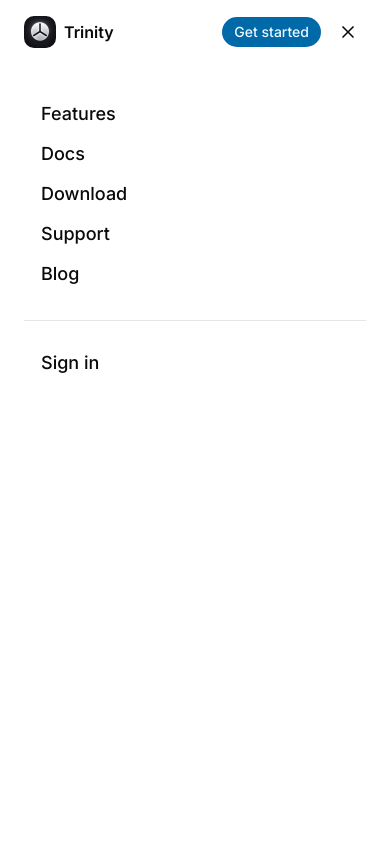
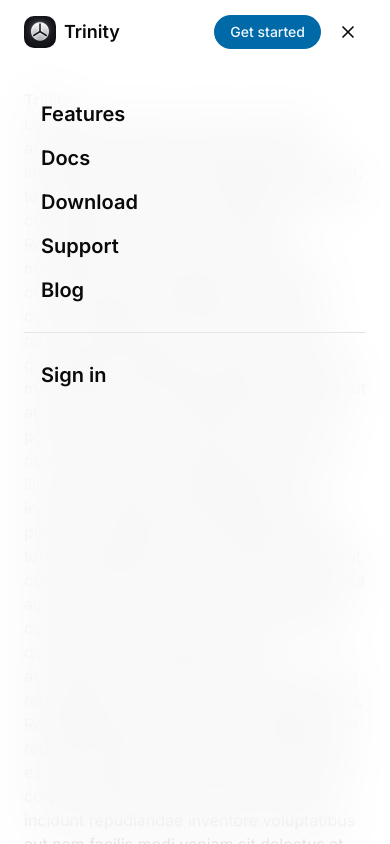
Before and after one commit to shravzzv/trinity, a Next.js app: page / in a window 390 px wide. Both pictures are taken after a click on the button 348 px from the left and 32 px from the top of the page. Shown: the top 844 px of the page. Built offline with nearby package versions, Linux system fonts and the light colour scheme.

Commit message:
feat: attach site's navbar overlay

```diff
--- /dev/null
+++ b/components/site-navbar-overlay.tsx
@@ -0,0 +1,107 @@
+'use client'
+
+import { siteLinks } from '@/constants/navigation'
+import { cn } from '@/lib/utils'
+import { motion } from 'motion/react'
+import Link from 'next/link'
+import { usePathname } from 'next/navigation'
+import { Button } from './ui/button'
+
+interface SiteNavbarOverlayProps {
+  onClose: () => void
+}
+
+const overlayVariants = {
+  hidden: {
+    opacity: 0,
+    y: -12,
+  },
+  visible: {
+    opacity: 1,
+    y: 0,
+    transition: {
+      duration: 0.25,
+      staggerChildren: 0.05,
+      when: 'beforeChildren',
+    },
+  },
+  exit: {
+    opacity: 0,
+    y: -12,
+    transition: {
+      duration: 0.25,
+      staggerChildren: 0.05,
+      staggerDirection: -1,
+      when: 'afterChildren',
+    },
+  },
+}
+
+const itemVariants = {
+  hidden: {
+    opacity: 0,
+    y: 12,
+  },
+  visible: {
+    opacity: 1,
+    y: 0,
+    transition: {
+      duration: 0.2,
+    },
+  },
+  exit: {
+    opacity: 0,
+    y: 12,
+    transition: {
+      duration: 0.15,
+    },
+  },
+}
+
+export default function SiteNavbarOverlay({ onClose }: SiteNavbarOverlayProps) {
+  const pathname = usePathname()
+
+  return (
+    <motion.div
+      className='bg-background/80 fixed inset-x-0 top-16 bottom-0 flex flex-col gap-6 px-6 py-8 backdrop-blur-xl lg:hidden'
+      initial='hidden'
+      animate='visible'
+      exit='exit'
+      variants={overlayVariants}
+    >
+      <div className='flex flex-col items-start gap-2'>
+        {siteLinks.map((link) => {
+          const isActive = pathname.startsWith(link.href)
+
+          return (
+            <motion.div key={link.href} variants={itemVariants}>
+              <Button
+                asChild
+                size='lg'
+                onClick={onClose}
+                variant={isActive ? 'secondary' : 'ghost'}
+                className='text-foreground justify-start text-xl font-semibold'
+              >
+                <Link href={link.href}>{link.name}</Link>
+              </Button>
+            </motion.div>
+          )
+        })}
+      </div>
+
+      <motion.div variants={itemVariants} className='border-t pt-6'>
+        <Button
+          asChild
+          size='lg'
+          onClick={onClose}
+          variant={pathname.startsWith('/signin') ? 'secondary' : 'ghost'}
+          className={cn(
+            'text-foreground w-full justify-start text-xl font-semibold',
+          )}
+        >
+          <Link href='/signin'>Sign in</Link>
+        </Button>
+      </motion.div>
+    </motion.div>
+  )
+}
--- a/components/site-navbar.tsx
+++ b/components/site-navbar.tsx
@@ -1,27 +1,58 @@
 'use client'
 
 import { siteLinks } from '@/constants/navigation'
-import { cn } from '@/lib/utils'
-import { AnimatePresence, motion } from 'motion/react'
-import { Menu, X } from 'lucide-react'
 import Image from 'next/image'
 import Link from 'next/link'
 import { usePathname } from 'next/navigation'
-import { useState } from 'react'
 import { Button } from './ui/button'
+import { Menu, X } from 'lucide-react'
+import { useEffect, useState } from 'react'
+import { AnimatePresence, motion } from 'motion/react'
+import SiteNavbarOverlay from './site-navbar-overlay'
 
 export default function SiteNavbar() {
   const pathname = usePathname()
   const [isMenuOpen, setIsMenuOpen] = useState(false)
 
-  const closeMenu = () => setIsMenuOpen(false)
+  // Prevent background scrolling when menu is open.
+  useEffect(() => {
+    document.body.style.overflow = isMenuOpen ? 'hidden' : ''
+    return () => {
+      document.body.style.overflow = ''
+    }
+  }, [isMenuOpen])
+
+  // Allow escape key to close the menu.
+  useEffect(() => {
+    const handler = (e: KeyboardEvent) => {
+      if (e.key === 'Escape') {
+        setIsMenuOpen(false)
+      }
+    }
+
+    window.addEventListener('keydown', handler)
+
+    return () => {
+      window.removeEventListener('keydown', handler)
+    }
+  }, [])
+
+  // Close menu when navigated programatically.
+  useEffect(() => {
+    ;(() => {
+      setIsMenuOpen(false)
+    })()
+  }, [pathname])
 
   return (
     <>
-      {/* Desktop navbar */}
-      <header className='bg-background/80 sticky top-0 z-50 hidden backdrop-blur-xl lg:block'>
+      <header className='bg-background/80 sticky top-0 z-50 backdrop-blur-xl'>
         <nav className='mx-auto flex h-16 max-w-6xl items-center px-6'>
-          <Link href='/' className='flex items-center gap-2'>
+          <Link
+            href='/'
+            className='flex items-center gap-2'
+            onClick={() => setIsMenuOpen(false)}
+          >
             <Image
               src='/icons/icon-512x512.png'
               alt='Trinity'
@@ -30,23 +61,20 @@ export default function SiteNavbar() {
               className='rounded-lg'
             />
 
-            <span className='font-semibold'>Trinity</span>
+            <span className='text-lg font-semibold'>Trinity</span>
           </Link>
 
-          <div className='flex flex-1 justify-center gap-2'>
+          <div className='hidden flex-1 justify-center gap-1 lg:flex lg:gap-2'>
             {siteLinks.map((link) => {
               const isActive = pathname.startsWith(link.href)
 
               return (
                 <Button
+                  asChild
+                  size='lg'
                   key={link.href}
-                  asChild
-                  variant='link'
-                  size='lg'
-                  className={cn(
-                    'text-foreground font-normal',
-                    isActive && 'underline',
-                  )}
+                  className={'text-foreground font-normal'}
+                  variant={isActive ? 'secondary' : 'ghost'}
                 >
                   <Link href={link.href}>{link.name}</Link>
                 </Button>
@@ -54,152 +82,66 @@ export default function SiteNavbar() {
             })}
           </div>
 
-          <div className='flex items-center gap-2'>
+          <div className='ml-auto flex items-center gap-2'>
             <Button
               asChild
-              variant='link'
               size='lg'
-              className='text-foreground font-normal'
+              variant={pathname.startsWith('/signin') ? 'secondary' : 'ghost'}
+              className={'text-foreground hidden font-normal lg:flex'}
             >
               <Link href='/signin'>Sign in</Link>
             </Button>
 
-            <Button asChild>
+            <Button asChild size='lg'>
               <Link href='/home'>Get started</Link>
+            </Button>
+
+            <Button
+              size='icon-lg'
+              variant='ghost'
+              className='relative lg:hidden'
+              onClick={() => setIsMenuOpen((prev) => !prev)}
+            >
+              <AnimatePresence mode='wait' initial={false}>
+                <motion.div
+                  key={isMenuOpen ? 'close' : 'menu'}
+                  initial={{
+                    opacity: 0,
+                    rotate: -45,
+                    scale: 0.9,
+                  }}
+                  animate={{
+                    opacity: 1,
+                    rotate: 0,
+                    scale: 1,
+                  }}
+                  exit={{
+                    opacity: 0,
+                    rotate: 90,
+                    scale: 0.8,
+                  }}
+                  transition={{ duration: 0.15 }}
+                  aria-label={
+                    isMenuOpen
+                      ? 'Close navigation menu'
+                      : 'Open navigation menu'
+                  }
+                >
+                  {isMenuOpen ? (
+                    <X className='size-5' />
+                  ) : (
+                    <Menu className='size-5' />
+                  )}
+                </motion.div>
+              </AnimatePresence>
             </Button>
           </div>
         </nav>
       </header>
 
-      {/* Mobile navigation */}
-      <AnimatePresence mode='wait'>
-        {!isMenuOpen ? (
-          <motion.header className='bg-background/80 sticky top-0 z-50 backdrop-blur-xl lg:hidden'>
-            <nav className='mx-auto flex h-16 items-center px-6'>
-              <Link href='/' className='flex items-center gap-2'>
-                <Image
-                  src='/icons/icon-512x512.png'
-                  alt='Trinity'
-                  width={32}
-                  height={32}
-                  className='rounded-lg'
-                />
-
-                <span className='font-semibold'>Trinity</span>
-              </Link>
-
-              <div className='ml-auto flex items-center gap-2'>
-                <Button asChild>
-                  <Link href='/home'>Get started</Link>
-                </Button>
-
-                <Button
-                  variant='ghost'
-                  size='icon-lg'
-                  aria-label='Open navigation menu'
-                  onClick={() => setIsMenuOpen(true)}
-                >
-                  <Menu className='size-5' />
-                </Button>
-              </div>
-            </nav>
-          </motion.header>
-        ) : (
-          <motion.div className='bg-background fixed inset-0 z-50 flex flex-col lg:hidden'>
-            {/* Header */}
-            <header>
-              <nav className='mx-auto flex h-16 items-center px-6'>
-                <Link
-                  href='/'
-                  onClick={closeMenu}
-                  className='flex items-center gap-2'
-                >
-                  <Image
-                    src='/icons/icon-512x512.png'
-                    alt='Trinity'
-                    width={32}
-                    height={32}
-                    className='rounded-lg'
-                  />
-
-                  <span className='font-semibold'>Trinity</span>
-                </Link>
-
-                <div className='ml-auto flex items-center gap-2'>
-                  <Button asChild>
-                    <Link href='/home' onClick={closeMenu}>
-                      Get started
-                    </Link>
-                  </Button>
-
-                  <Button
-                    size='icon-lg'
-                    variant='ghost'
-                    onClick={closeMenu}
-                    aria-label='Close navigation menu'
-                  >
-                    <X className='size-5' />
-                  </Button>
-                </div>
-              </nav>
-            </header>
-
-            <motion.div
-              initial='hidden'
-              animate='visible'
-              variants={{
-                hidden: {},
-                visible: {
-                  transition: { staggerChildren: 0.05 },
-                },
-              }}
-              className='flex flex-1 flex-col px-6 py-8'
-            >
-              {siteLinks.map((link) => {
-                const isActive = pathname.startsWith(link.href)
-
-                return (
-                  <motion.div
-                    key={link.href}
-                    variants={{
-                      hidden: {
-                        opacity: 0,
-                        y: 12,
-                      },
-                      visible: {
-                        opacity: 1,
-                        y: 0,
-                      },
-                    }}
-                  >
-                    <Button
-                      asChild
-                      size='lg'
-                      variant={isActive ? 'secondary' : 'ghost'}
-                      className='mb-1 w-full justify-start text-lg'
-                    >
-                      <Link href={link.href} onClick={closeMenu}>
-                        {link.name}
-                      </Link>
-                    </Button>
-                  </motion.div>
-                )
-              })}
-
-              <div className='mt-6 border-t pt-6'>
-                <Button
-                  asChild
-                  size='lg'
-                  variant='ghost'
-                  className='w-full justify-start text-lg'
-                >
-                  <Link href='/signin' onClick={closeMenu}>
-                    Sign in
-                  </Link>
-                </Button>
-              </div>
-            </motion.div>
-          </motion.div>
+      <AnimatePresence>
+        {isMenuOpen && (
+          <SiteNavbarOverlay onClose={() => setIsMenuOpen(false)} />
         )}
       </AnimatePresence>
     </>
```
